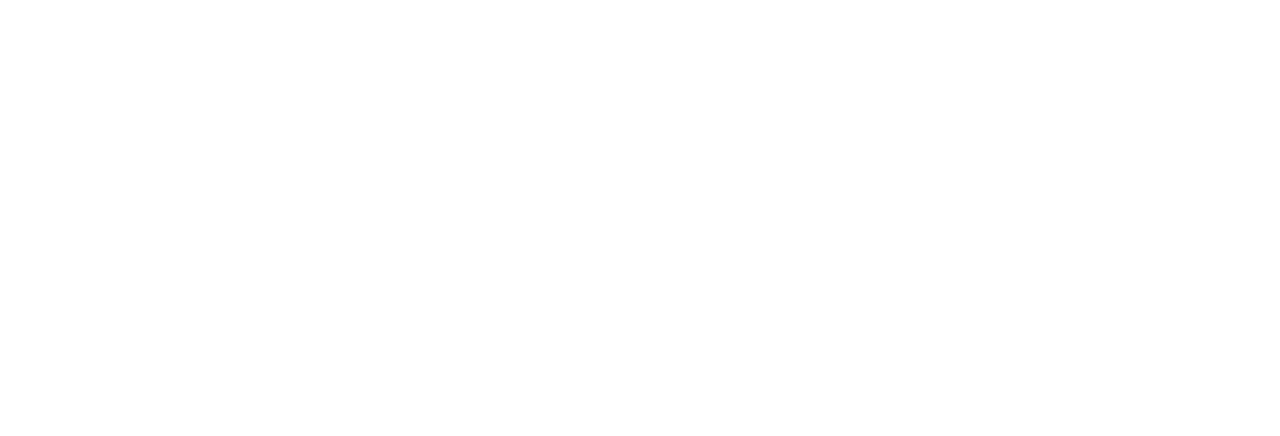
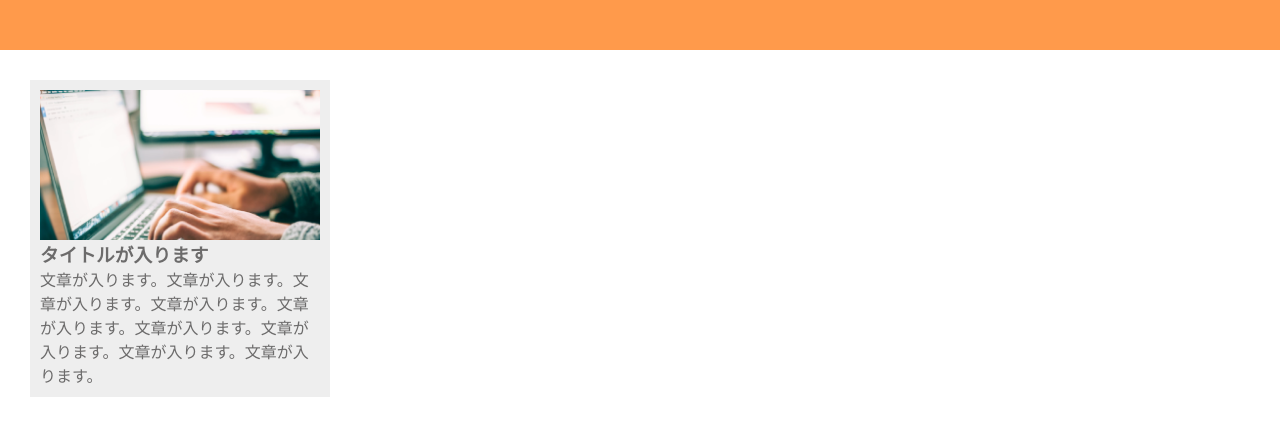
Before and after one commit to kazu5470/kadai-responsive1, a plain HTML site: page index.html in a window 1280 px wide. Drawn offline with Linux system fonts and the light colour scheme.

Commit message:
Initial Commit1

```diff
--- a/index.html
+++ b/index.html
@@ -7,6 +7,13 @@
     </hed>
     <body>
         <header></header>
-
+        <main>
+            <div class="step">
+                <div class="step-img1"></div>
+                <span class="step-number"></span>
+                    <h3 class="title">タイトルが入ります</h3>
+                    <p class="text">文章が入ります。文章が入ります。文章が入ります。文章が入ります。文章が入ります。文章が入ります。文章が入ります。文章が入ります。文章が入ります。</p>
+            </div>
+        </main>
     </body>
 </html>
--- a/style.css
+++ b/style.css
@@ -5,8 +5,31 @@
   color: #6c6b6b;
 }
 
-.header {
-    width: 100%;
+header {
     height: 50px;
     background-color:#ff9a4b;
 }
+
+.main {
+    width: 960px;
+    height: 50px;
+    display: flex;
+}
+
+.step {
+    width: 300px;
+    margin:30px;
+    background-color:#EEEEEE;
+    padding:10px;
+    position:relative;
+}
+.step-img1 {
+    height: 150px;
+    background-image: url(img/flow01.png);
+    background-size: cover;
+
+}
+
+.title {
+   margin:15,0,5px;
+}
```
Also changed, not shown: img/flow01.png (added), img/flow02.png (added), img/flow03.png (added).
